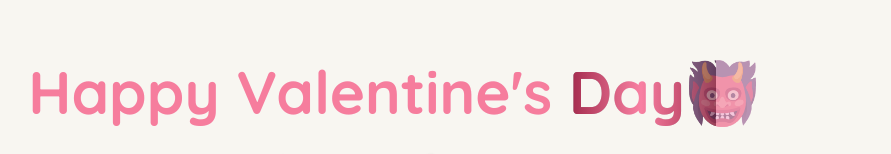
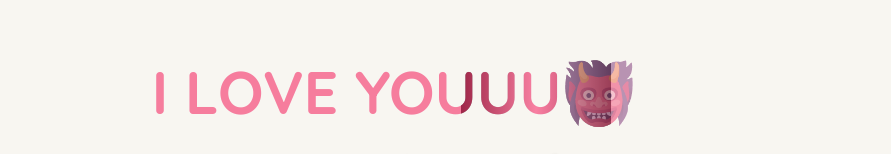
Before and after one commit to jemsus/for-mybaby, a plain HTML site: page memories.html in a window 1280 px wide. Shown: the part 169-323 px from the top of the page, without its empty margins (246-1137 px from the left). Drawn offline with Linux system fonts and the light colour scheme; grey boxes are pictures that could not be loaded; a web font is replaced by a local one.

Commit message:
memories.html

```diff
--- a/memories.html
+++ b/memories.html
@@ -6,13 +6,13 @@
   <link rel="preconnect" href="https://fonts.googleapis.com">
     <link rel="preconnect" href="https://fonts.gstatic.com" crossorigin>
     <link href="https://fonts.googleapis.com/css2?family=Cinzel:wght@400..900&family=DM+Serif+Display:ital@0;1&family=Dancing+Script:wght@400..700&family=Playfair+Display:ital,wght@0,400..900;1,400..900&family=Quicksand:wght@300..700&display=swap" rel="stylesheet">
-  <title>I LOVE YOU</title>
+  <title>HAPPY VDAY!!</title>
 <link rel="stylesheet" href="memories.css">
 </head>
 <body>
 
   <div id="hedlinecontainer">
-    <div id="shine">Happy Valentine's Day👹</div>
+    <div id="shine">I LOVE YOUUU👹</div>
   </div>
 
 
```
